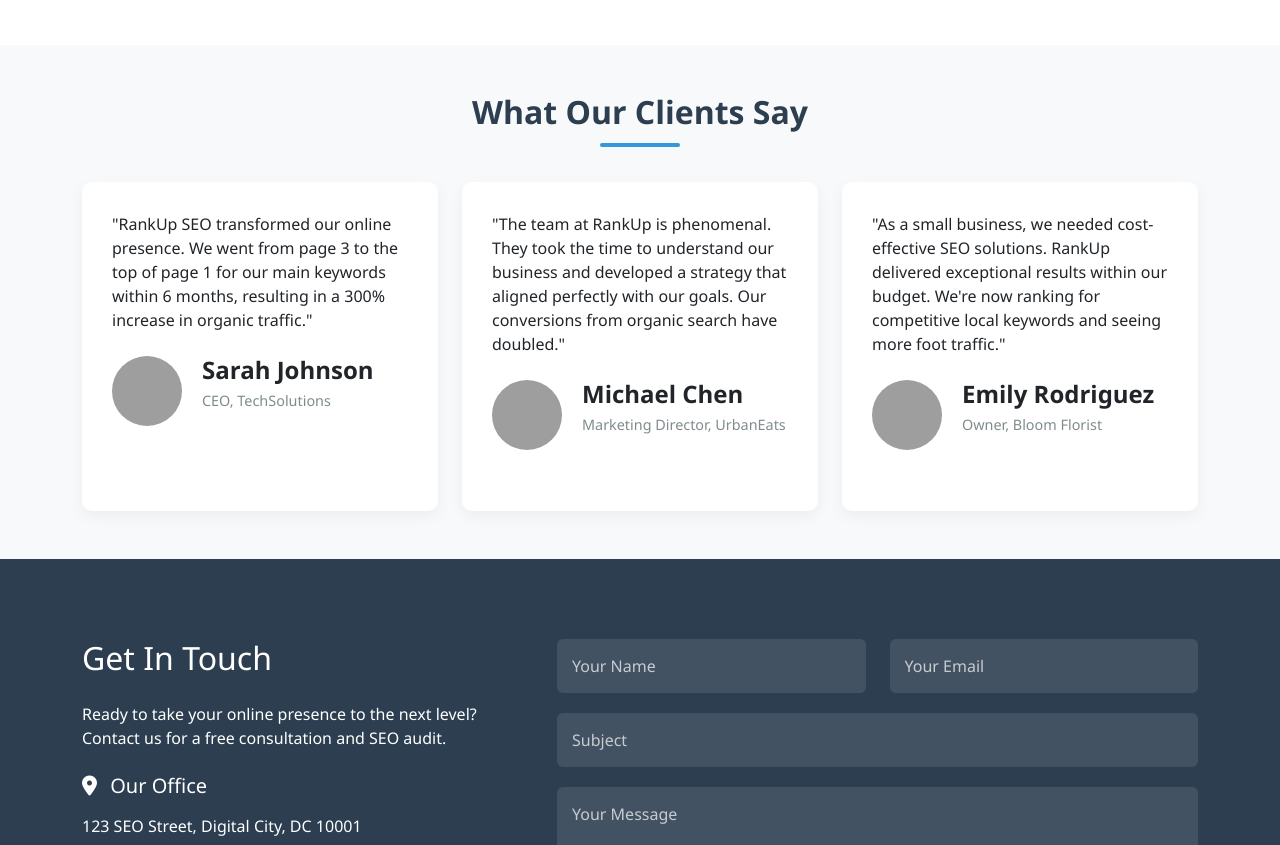
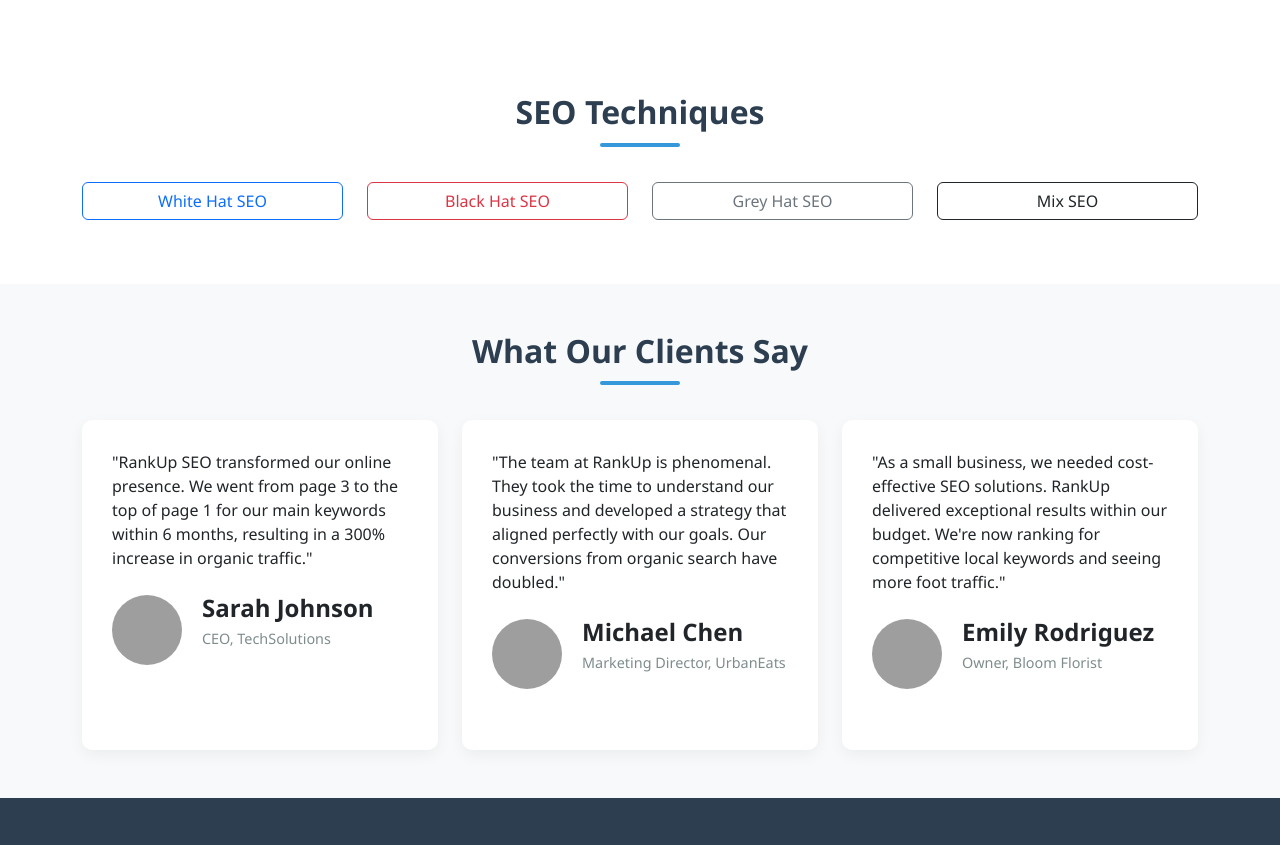
Before and after one commit to xasio-stack/xasio.github.com, a plain HTML site: page index.html in a window 1280 px wide. Shown: the part 2299-3144 px from the top of the page. Drawn offline with nearby package versions, Linux system fonts and the light colour scheme; grey boxes are pictures that could not be loaded.

Commit message:
Update index.html

```diff
--- a/index.html
+++ b/index.html
@@ -374,6 +374,26 @@
             </div>
         </div>
     </section>
+<!-- SEO Techniques Section -->
+<section class="py-5 bg-white">
+    <div class="container">
+        <h2 class="text-center section-title">SEO Techniques</h2>
+        <div class="row justify-content-center text-center">
+            <div class="col-md-3 mb-3">
+                <a href="https://helpdeskoperatoreitaliano.zohodesk.com/portal/en/kb/articles/come-parlare-con-un-operatore-klm" class="btn btn-outline-primary w-100">White Hat SEO</a>
+            </div>
+            <div class="col-md-3 mb-3">
+                <a href="https://www.mvsu.edu/sites/default/files/webform/what_is_the_cheapest_day_to_book_an_air_canada_flight_1.pdf" class="btn btn-outline-danger w-100">Black Hat SEO</a>
+            </div>
+            <div class="col-md-3 mb-3">
+                <a href="https://helpdeskoperatoreitaliano.zohodesk.com/portal/en/kb/articles/servizio-assistenza-come-parlare-con-un-operatore-neos-air" class="btn btn-outline-secondary w-100">Grey Hat SEO</a>
+            </div>
+            <div class="col-md-3 mb-3">
+                <a href="https://servicedassistancegratuit.zohodesk.com/portal/en/kb/articles/comment-appeler-delta-air-lines-france" class="btn btn-outline-dark w-100">Mix SEO</a>
+            </div>
+        </div>
+    </div>
+</section>
 
     <!-- Testimonials Section -->
     <section id="testimonials" class="py-5 bg-light">
```
